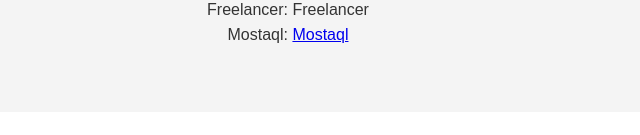
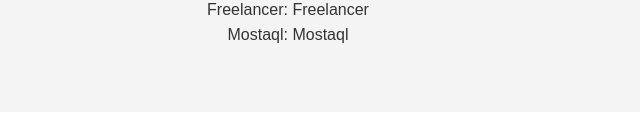
Before and after one commit to Nour-Elden06/Nour, a plain HTML site: page index.html in a window 1280 px wide. Shown: the part 2435-2570 px from the top of the page, 352-992 px from the left. Drawn offline with Linux system fonts and the light colour scheme.

Commit message:
Update index.html

```diff
--- a/index.html
+++ b/index.html
@@ -154,7 +154,7 @@
                             <p>Khamsat: <a href="https://khamsat.com/user/nourelden_2025" target="_blank">Khamsat</a>
                             </p>
                             <p>Freelancer: <a href="https://www.freelancer.com/u/nourelden2025?sb=t" target="_blank"></a>Freelancer</p>
-                            <p>Mostaql: <a href="https://mostaql.com/" target="_blank">Mostaql</a></p>
+                            <p>Mostaql: <a href="https://mostaql.com/" target="_blank"></a>Mostaql</p>
                         </div>
                     </section>
                     <section id="footer">
```
